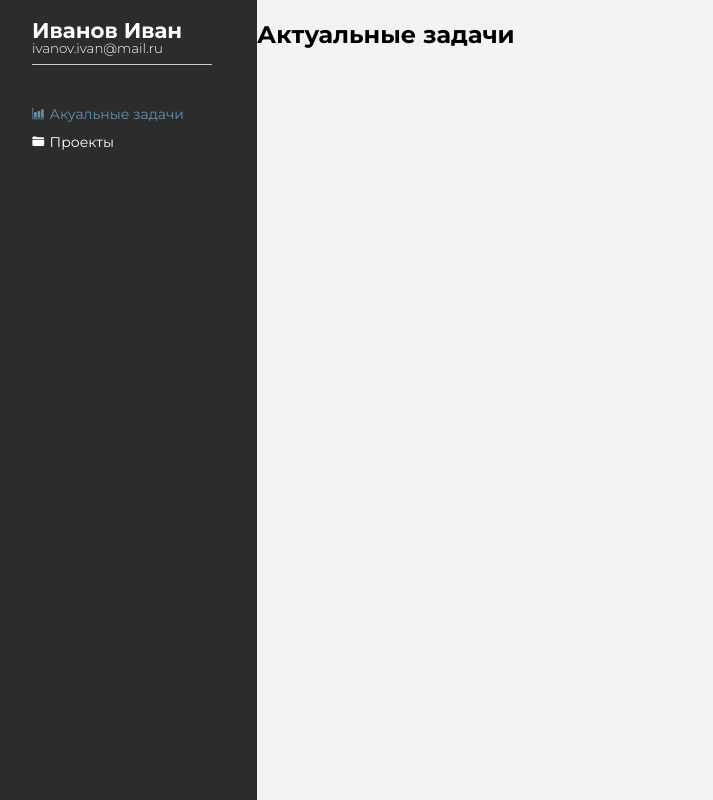
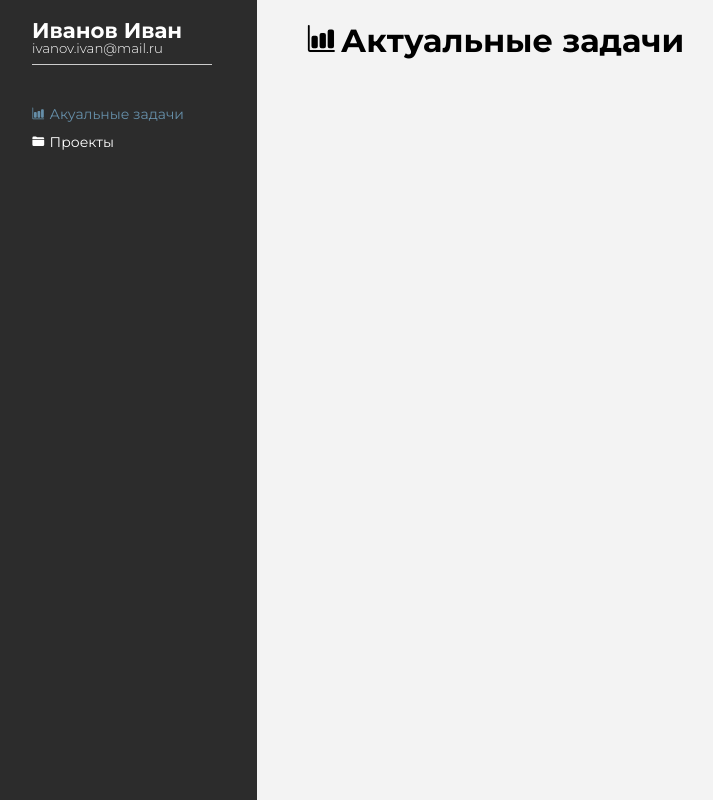
Before and after one commit to Prokshin/projectManager, a React (Create React App) app: page / in a window 1280 px wide. Shown: the whole page, without its empty margins (18-731 px from the left). Built offline with nearby package versions, Linux system fonts and the light colour scheme.

Commit message:
add routing to  project item

```diff
--- a/src/App.js
+++ b/src/App.js
@@ -3,7 +3,9 @@ import "./App.css";
 
 import Navigation from "./components/navigation";
 
-import { BrowserRouter as Router, Route } from "react-router-dom";
+import { DashboardPage, ProjectPage, ProfilePage } from "./components/pages";
+
+import { BrowserRouter as Router, Route, Switch } from "react-router-dom";
 
 function App() {
   return (
@@ -11,13 +13,19 @@ function App() {
       <Router>
         <Navigation />
         <div className="content">
-          <Route path="/" render={() => <h2>Актуальные задачи</h2>} exact />
-          <Route path="/projects" render={() => <h2>Проекты </h2>} exact />
-          <Route
-            path="/profile"
-            render={() => <h2>Профиль пользователя </h2>}
-            exact
-          />
+          <Switch>
+            <Route
+              path="/"
+              render={() => <DashboardPage></DashboardPage>}
+              exact
+            />
+            <Route
+              path="/projects"
+              render={() => <ProjectPage></ProjectPage>}
+              exact
+            />
+            <Route path="/profile" render={() => <ProfilePage />} exact />
+          </Switch>
         </div>
       </Router>
     </div>
--- /dev/null
+++ b/src/components/header/header.css
@@ -0,0 +1,5 @@
+.header {
+  font-weight: 700;
+  font-size: 32px;
+  margin-left: 50px;
+}
--- /dev/null
+++ b/src/components/header/header.js
@@ -0,0 +1,13 @@
+import React from "react";
+
+import "./header.css";
+
+const Header = props => {
+  return (
+    <h1 className="header">
+      <ion-icon name={props.icon}></ion-icon>
+      {props.text}
+    </h1>
+  );
+};
+export default Header;
--- /dev/null
+++ b/src/components/header/index.js
@@ -0,0 +1,3 @@
+import Header from "./header";
+
+export default Header;
--- /dev/null
+++ b/src/components/pages/dashboard-pages.js
@@ -0,0 +1,12 @@
+import React, { Component } from "react";
+import Header from "../header";
+
+export default class DashboardPage extends Component {
+  render() {
+    return (
+      <div>
+        <Header text="Актуальные задачи" icon="bar-chart"></Header>
+      </div>
+    );
+  }
+}
--- /dev/null
+++ b/src/components/pages/index.js
@@ -0,0 +1,6 @@
+import DashboardPage from "./dashboard-pages";
+import ProjectPage from "./projects-page";
+import ProfilePage from "./profile-page";
+import ProjectItemPage from "./project-item-page";
+
+export { DashboardPage, ProjectPage, ProfilePage, ProjectItemPage };
--- /dev/null
+++ b/src/components/pages/profile-page.js
@@ -0,0 +1,12 @@
+import React, { Component } from "react";
+import Header from "../header";
+
+export default class ProfilePage extends Component {
+  render() {
+    return (
+      <div>
+        <Header text="Профиль" icon="person"></Header>
+      </div>
+    );
+  }
+}
--- /dev/null
+++ b/src/components/pages/project-item-page.js
@@ -0,0 +1,17 @@
+import React, { Component } from "react";
+import Header from "../header";
+import { withRouter } from "react-router";
+
+class ProjectItemPagefff extends Component {
+  render() {
+    const { match, location, history } = this.props;
+    console.log(match, location, history);
+    return (
+      <div>
+        <Header text="Имя проекта" icon="folder"></Header>
+      </div>
+    );
+  }
+}
+const ProjectItemPage = withRouter(ProjectItemPagefff);
+export default ProjectItemPage;
--- /dev/null
+++ b/src/components/pages/projects-page.js
@@ -0,0 +1,25 @@
+import React, { Component } from "react";
+import Header from "../header";
+import { ProjectItemPage } from "../pages";
+
+import { Link, Switch, Route } from "react-router-dom";
+
+export default class ProjectsPage extends Component {
+  render() {
+    return (
+      <div>
+        <Switch>
+          <Route path="/projects" exact>
+            <Header text="Проекты" icon="folder"></Header>
+            <Link to="/projects/1">Проект 1</Link>
+          </Route>
+          <Route
+            path="/projects/:id"
+            render={() => <ProjectItemPage />}
+            exact
+          />
+        </Switch>
+      </div>
+    );
+  }
+}
```
